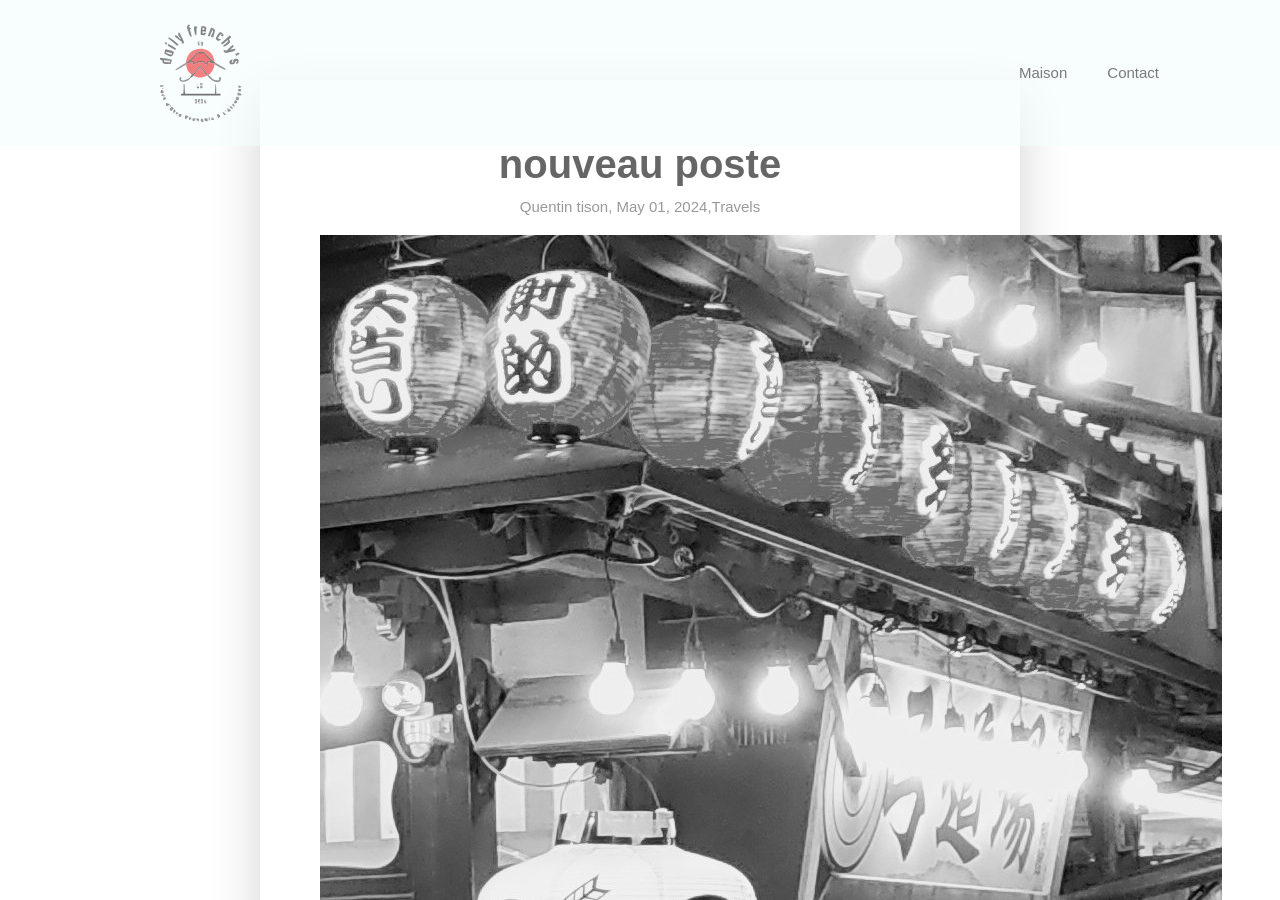
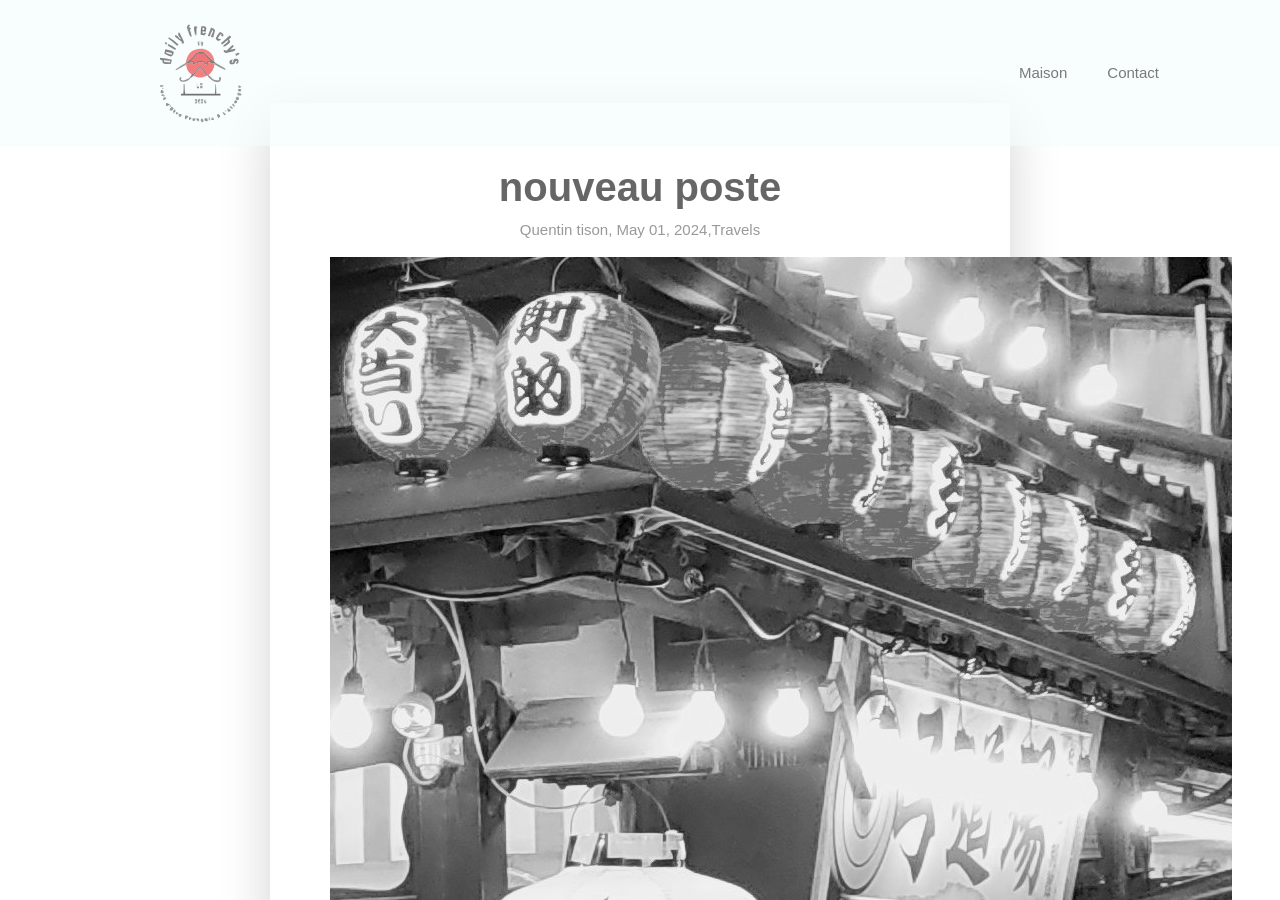
Before and after one commit to dailyfrenchy/news, a Jekyll site: the page built from _posts/2024-05-01-premier-article.md, in a window 1280 px wide and 900 px high. Built offline with Jekyll 4.4.1, drawn with Linux system fonts in a browser that asks for light colours; some web fonts are replaced.

Commit message:
Update post.html

```diff
--- a/_layouts/post.html
+++ b/_layouts/post.html
@@ -7,8 +7,8 @@
 
 <!--     debut du bloc article -->
 
-    <div class="row">
-      <div class="col-lg-8 mx-auto block shadow-lg mb-5 d-inline">
+    <div class="row  d-inline">
+      <div class="col-lg-8 mx-auto block shadow-lg mb-5">
 
         <h2 class="justify-content-center">{{ page.title }}</h2>
 
```
